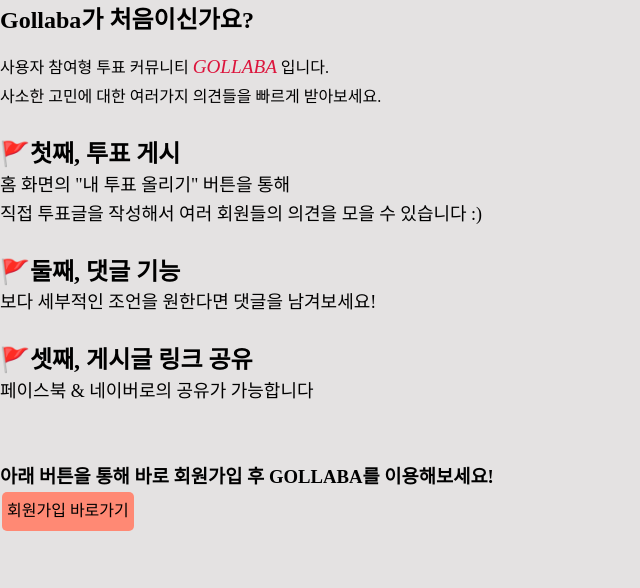
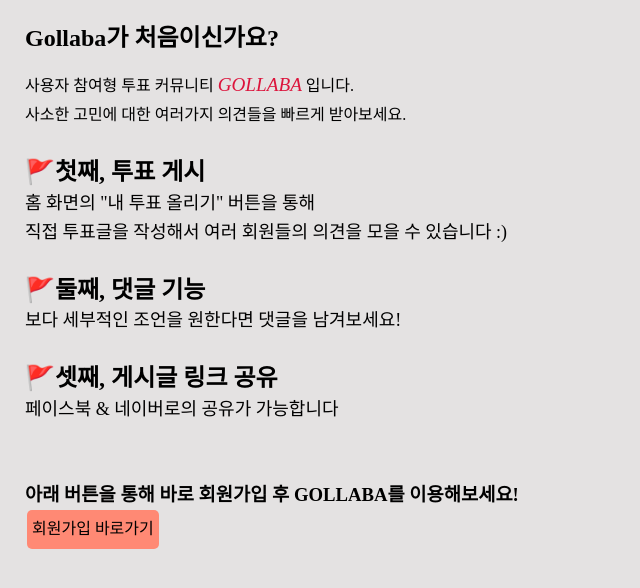
Before and after one commit to ynk1011/Hackerthon-Final, a Django app: page /popup/ in a window 1280 px wide. Shown: the part 44-632 px from the top of the page, without its empty margins (0-640 px from the left). Run offline with Django 3.2, Linux system fonts and the light colour scheme; some libraries are stand-ins or nearby versions; some web fonts are replaced.

Commit message:
popup 수정

```diff
--- a/blog/templates/popup.html
+++ b/blog/templates/popup.html
@@ -30,7 +30,8 @@
         </ul>
     </nav>
 
-
+<div style="padding: 0px 0px 0px 25px;">
+    <br>
     <h2 style="font-family: SLEIGothicTTF;">Gollaba가 처음이신가요?</h2>
     <br>
 
@@ -57,9 +58,9 @@
         <div class="buttons"><a class="btn" href="{% url 'register' %}">회원가입 바로가기</a></div>
 
 
-    </div>
+</div>
 
-
+</div>
 
 
 
```
